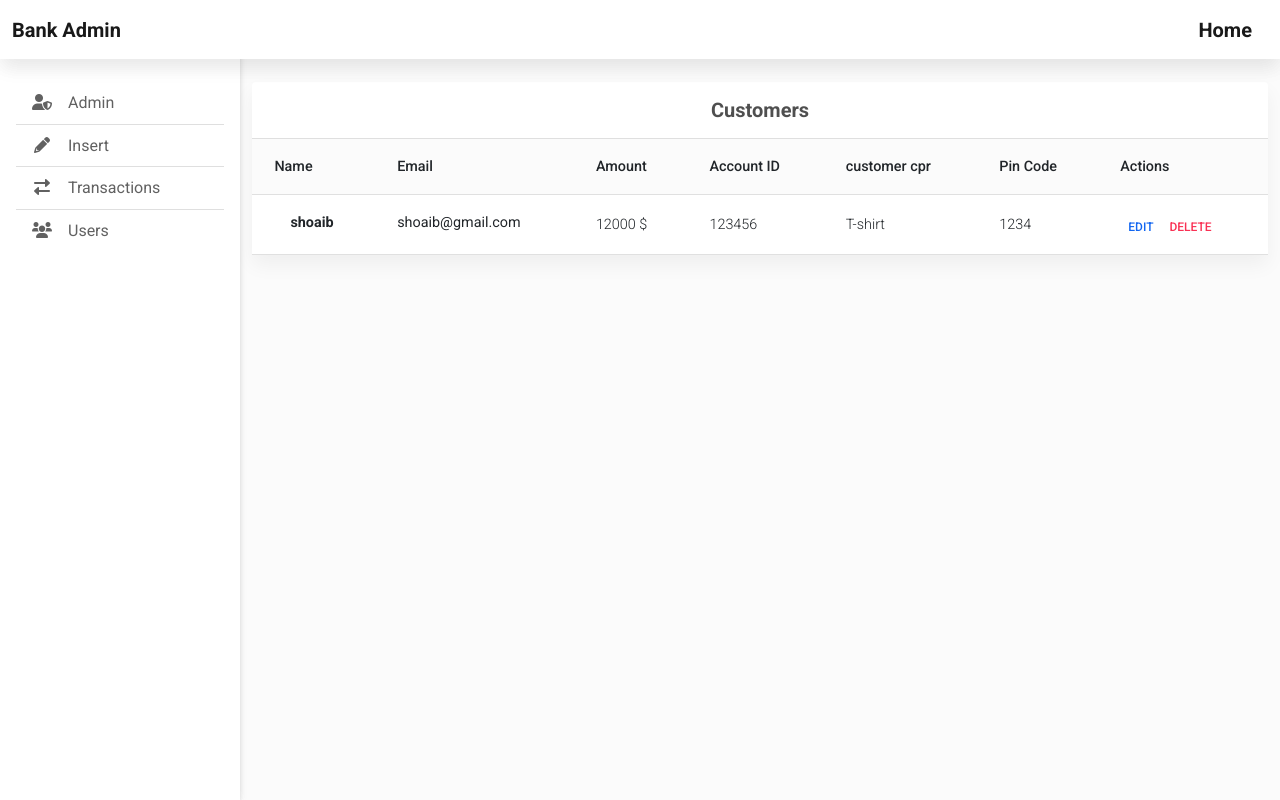
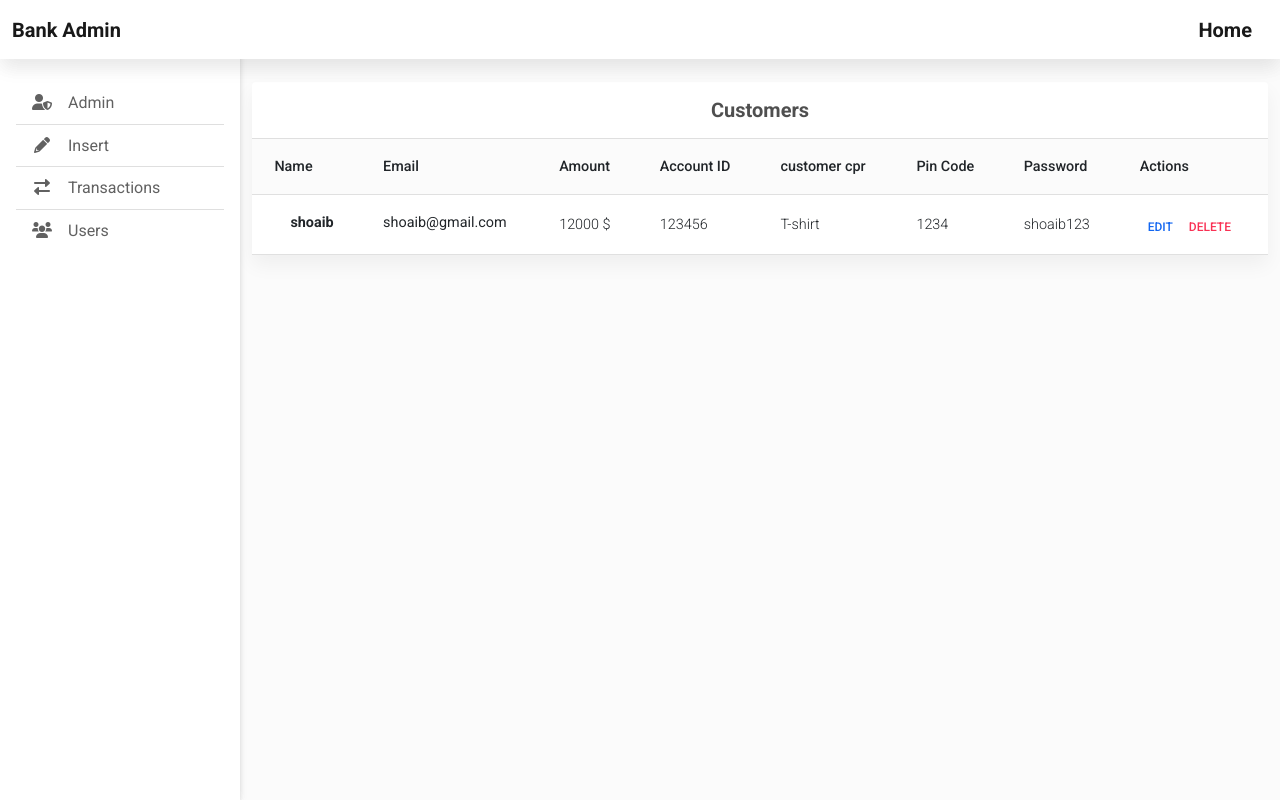
Before and after one commit to ShoaibShoukat2/ATM_System, a Django app: page /admin_panel/ in a window 1280 px wide. Run offline with Django 4.2, Linux system fonts and the light colour scheme; data comes from the database, SQL or seed files in the repository; both versions use the stored data as it was after the commit; some libraries are stand-ins or nearby versions.

Commit message:
add passsword functionality

```diff
--- a/app/models.py
+++ b/app/models.py
@@ -11,6 +11,7 @@ class Customers(models.Model):
     account_id = models.IntegerField(default=0)
     customer_cpr = models.CharField(max_length=100,default='')
     pin_code = models.CharField(max_length=4,default='')
+    password = models.CharField(max_length=10,default='')
 
 
     def __str__(self):
--- a/app/views.py
+++ b/app/views.py
@@ -27,6 +27,7 @@ def insert(request):
         account_id = request.POST.get('account_id')
         customercpr =  request.POST.get('customercpr')
         pincode = request.POST.get('pincode')
+        password =  request.POST.get('password')
 
         # Check if the email already exists in the database
         if Customers.objects.filter(email=email).exists():
@@ -34,7 +35,7 @@ def insert(request):
             return render(request, 'admin_template/insert.html', {'error_message': error_message})
 
         # Create a new customer if the email doesn't exist
-        new_customer = Customers(name=name, email=email, amount=amount, account_id=account_id,customer_cpr=customercpr,pin_code=pincode)
+        new_customer = Customers(name=name, email=email, amount=amount, account_id=account_id,customer_cpr=customercpr,pin_code=pincode,password=password)
         new_customer.save()
         return redirect('/admin_panel/')  # Redirect to a suitable page after successful insertion
 
@@ -52,6 +53,7 @@ def edit(request, pk):
         account_id = request.POST.get('account_id')
         customercpr = request.POST.get('customercpr')
         pincode = request.POST.get('pincode')
+        password =  request.POST.get('password')
 
 
         customer = Customers.objects.get(pk=pk)  # Assuming Customers is the model representing your customer data
@@ -63,9 +65,8 @@ def edit(request, pk):
         customer.account_id = account_id
         customer.customer_cpr = customercpr
         customer.pin_code = pincode
+        customer.password = password
         customer.save()
-
-
 
         return redirect('admin_panel')  # Redirect to a suitable page after successful update
 
@@ -77,29 +78,39 @@ def delete(request, pk):
     return redirect('/admin_panel/')
 
 def account_verifiction(request):
-
     if request.method == 'POST':
         accountNo = request.POST.get('account_no')
+        pincode = request.POST.get('pincode')
+        password = request.POST.get('password')
+
         try:
             customer = Customers.objects.get(account_id=accountNo)
-            atm_data = ATM.objects.all()
 
-            if customer:
+            # Assuming 'pincode' and 'password' are attributes in the 'Customers' model
+            if customer.pin_code == pincode and customer.password == password:
+                # Password and pincode match, proceed with the verification
+
+                atm_data = ATM.objects.all()
+
                 context = {
-                    'user_data':customer,
-                    'atm_data':atm_data
+                    'user_data': customer,
+                    'atm_data': atm_data
                 }
-                return render(request,'profile.html',context)
+                return render(request, 'profile.html', context)
+            else:
+                # Password and/or pincode do not match
+                context = {
+                    'error_message': 'Invalid pincode and/or password'
+                }
+                return render(request, 'account_verifi.html', context)
+
         except ObjectDoesNotExist:
+            context = {
+                'error_message': 'Account not found. Please contact the administrator.'
+            }
+            return render(request, 'account_verifi.html', context)
 
-            context = {
-                'error_message':'Not Found, Contact With Admin'
-            }
-            return render(request,'account_verifi.html',context)
-
-
-    return render(request,'account_verifi.html')
-
+    return render(request, 'account_verifi.html')
 def transaction_form(request):
     if request.method == 'POST':
         customer_id = request.POST.get('customer_id')
--- a/templates/admin_template/admin.html
+++ b/templates/admin_template/admin.html
@@ -93,6 +93,7 @@
                 <th>Account ID</th>
                 <th>customer cpr</th>
                 <th>Pin Code</th>
+                <th>Password</th>
                 <th>Actions</th>
               </tr>
             </thead>
@@ -114,6 +115,7 @@
                 <td>{{items.account_id}}</td>
                 <td>{{items.customer_cpr}}</td>
                 <td>{{items.pin_code}}</td>
+                <td>{{items.password}}</td>
                 <td>
                   <div class="d-flex align-items-center">
                     <a href="/admin_panel/edit/{{items.id}}">
--- a/templates/admin_template/edit.html
+++ b/templates/admin_template/edit.html
@@ -33,6 +33,9 @@
     <div class="mb-4">
       <input type="text" name="pincode" placeholder="PIN CODE" id="form2Example2" class="form-control " style="width: 100%;border-color: rgb(80, 141, 19);" />
     </div>
+    <div class="mb-4">
+      <input type="password" name="password" placeholder="Password" id="form2Example2" class="form-control " style="width: 100%;border-color: rgb(80, 141, 19);" />
+    </div>
 
     <!-- Submit button -->
     <button type="submit" class="btn btn-primary btn-block mb-4" style="background-color: rgb(80, 141, 19);">Insert</button>
--- a/templates/admin_template/insert.html
+++ b/templates/admin_template/insert.html
@@ -33,6 +33,9 @@
     <div class="mb-4">
       <input type="text" name="pincode" placeholder="PIN CODE" id="form2Example2" class="form-control " style="width: 100%;border-color: rgb(80, 141, 19);" />
     </div>
+    <div class="mb-4">
+      <input type="password" name="password" placeholder="Password" id="form2Example2" class="form-control " style="width: 100%;border-color: rgb(80, 141, 19);" />
+    </div>
 
     <!-- Submit button -->
     <button type="submit" class="btn btn-primary btn-block mb-4" style="background-color: rgb(80, 141, 19);">Insert</button>
```
Also changed, not shown: templates/account_verifi.html (+7 -0 lines), app/migrations/0003_customers_password.py (added), db.sqlite3.
